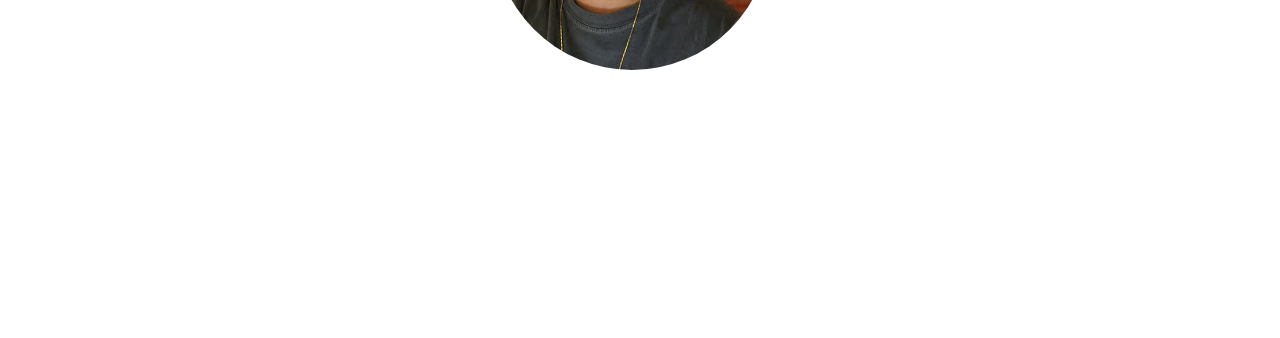
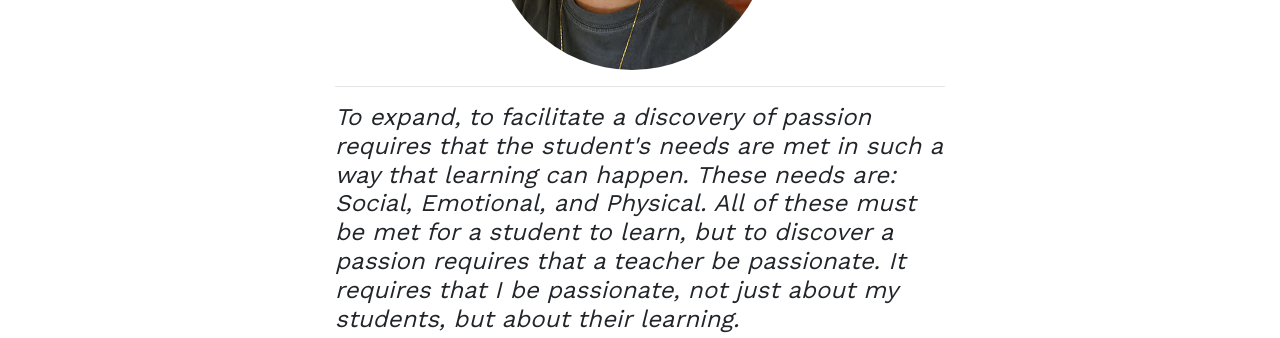
Before and after one commit to ikollipara/EDUC-362-ePortfolio, a Next.js app: page /ePortfolio/philosophy in a window 1280 px wide. Shown: the part 588-926 px from the top of the page. Before the commit the page ends 800 px from the top, so only its background shows below. Built offline with nearby package versions, Linux system fonts and the light colour scheme.

Commit message:
:sparkles: Filled out Philosophy Page

```diff
--- a/pages/ePortfolio/philosophy.tsx
+++ b/pages/ePortfolio/philosophy.tsx
@@ -38,6 +38,20 @@ function Philosophy(){
           </Col>
           <Col lg={3}></Col>
         </Row>
+        <Row>
+          <Col lg={3}></Col>
+          <Col lg={6}>
+            <hr />
+            <h4 className="text-font font-italic">
+              To expand, to facilitate a discovery of passion requires that the
+              student's needs are met in such a way that learning can happen. These
+              needs are: Social, Emotional, and Physical. All of these must be met for
+              a student to learn, but to discover a passion requires that a teacher be
+              passionate. It requires that I be passionate, not just about my students,
+              but about their learning.
+            </h4>
+          </Col>
+        </Row>
       </Container>
     </main>
   )
```
Also changed, not shown: 1 other file (tests, documents, lock files or other folders).
